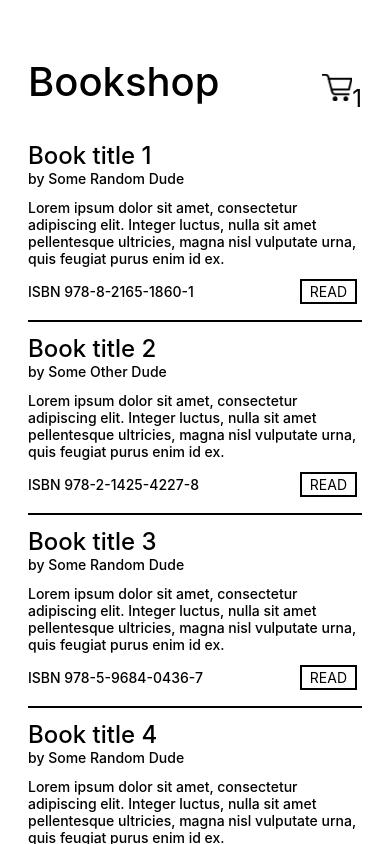
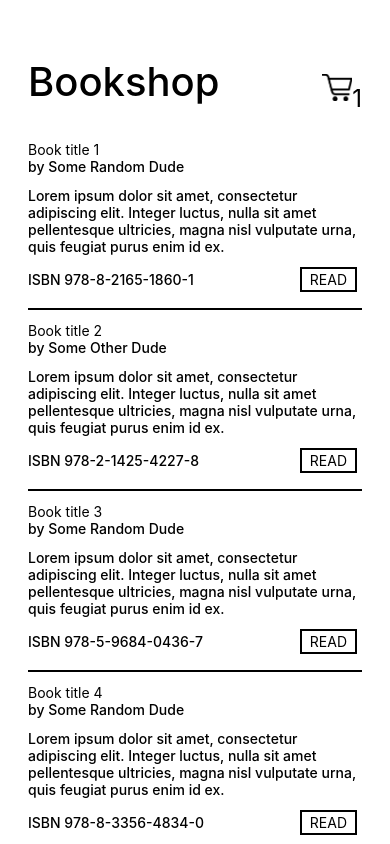
Before and after one commit to Stijn-Houwelijckx/Challenge2, a React Native app: screen / in a window 390 px wide. Built offline with nearby package versions, Linux system fonts and the light colour scheme.

Commit message:
Read buttons and titles are now pressable and return a console log

```diff
--- a/App.js
+++ b/App.js
@@ -49,8 +49,13 @@ export default function App() {
       bookAuthor={itemData.item.bookAuthor}
       bookDescription={itemData.item.bookDescription}
       bookISBN={itemData.item.bookISBN}
+      onTitlePress={() => bookTitlePressedHandler(itemData.item.bookTitle)}
     />
   );
+
+  const bookTitlePressedHandler = (pressedTitle) => {
+    console.log(pressedTitle + " pressed");
+  };
 
   return (
     <View style={styles.container}>
--- a/components/BookItem.js
+++ b/components/BookItem.js
@@ -4,9 +4,16 @@ import { StyleSheet, Text, View, TouchableOpacity } from "react-native";
 import ReadBtnItem from "./ReadBtnItem";
 
 const BookItem = (props) => {
+  const bookReadHandler = () => {
+    console.log(props.bookTitle + " read");
+  };
+
   return (
     <View style={styles.bookItem}>
-      <Text style={styles.bookTitle}>{props.bookTitle}</Text>
+      <TouchableOpacity style={styles.bookTitle} onPress={props.onTitlePress}>
+        <Text>{props.bookTitle}</Text>
+      </TouchableOpacity>
+
       <Text style={[styles.bookAuthor, styles.text]}>{props.bookAuthor}</Text>
       <Text style={[styles.bookDescription, styles.text]}>
         {props.bookDescription}
@@ -14,7 +21,7 @@ const BookItem = (props) => {
 
       <View style={styles.bookItemBottomContainer}>
         <Text style={[styles.isbnNumber, styles.text]}>{props.bookISBN}</Text>
-        <ReadBtnItem btnText="READ" />
+        <ReadBtnItem btnText="READ" onBookRead={bookReadHandler} />
       </View>
     </View>
   );
@@ -47,14 +54,6 @@ const styles = StyleSheet.create({
     alignItems: "center",
     justifyContent: "space-between",
   },
-
-  button: {
-    borderWidth: 2,
-    paddingHorizontal: 8,
-    paddingVertical: 2,
-    backgroundColor: "#FFF",
-    borderColor: "#000",
-  },
 });
 
 export default BookItem;
--- a/components/ReadBtnItem.js
+++ b/components/ReadBtnItem.js
@@ -3,7 +3,7 @@ import { StyleSheet, Text, View, TouchableOpacity } from "react-native";
 
 const ReadBtnItem = (props) => {
   return (
-    <TouchableOpacity>
+    <TouchableOpacity onPress={props.onBookRead}>
       <View style={styles.button}>
         <Text style={[styles.buttonText, styles.text]}>{props.btnText}</Text>
       </View>
```
